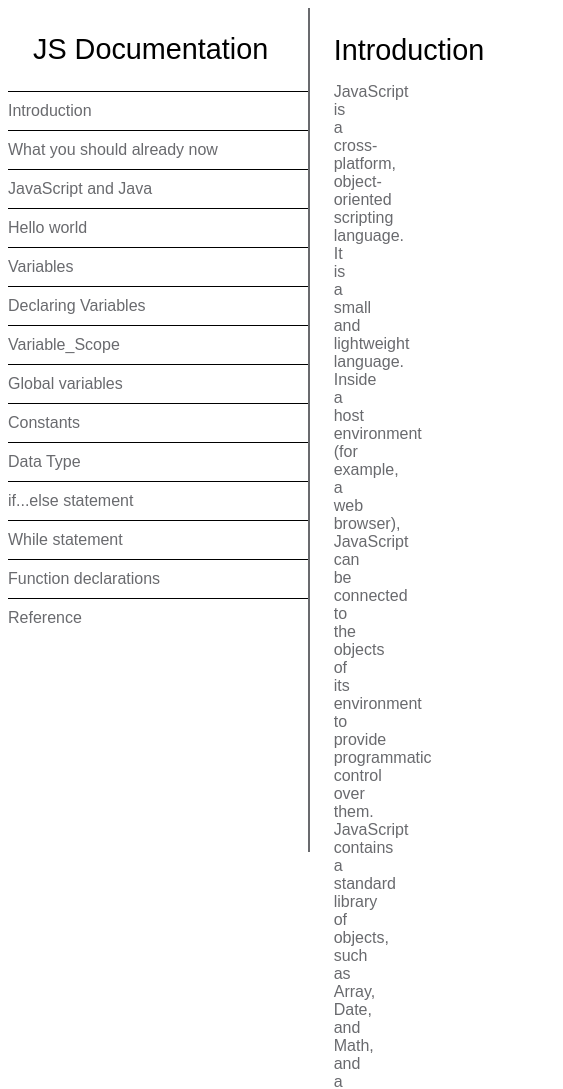
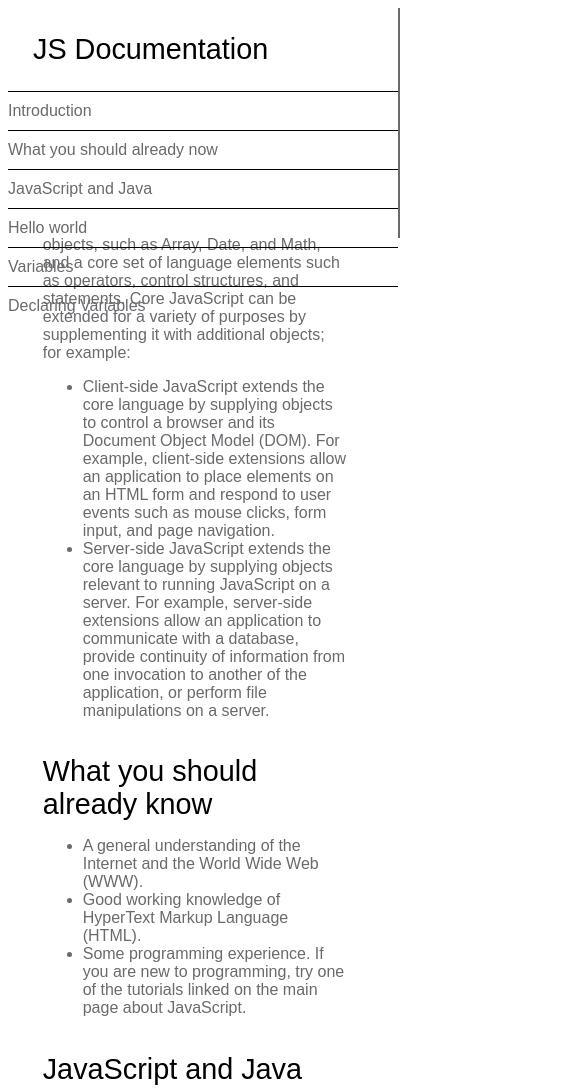
Before and after one commit to MariamOsman11/Technical-Documentation-Page, a plain HTML site: page index.html in a window 390 px wide. Shown: the top 1089 px of the page, 563 px wide, since content can reach past the window. Drawn offline with Linux system fonts and the light colour scheme.

Commit message:
third commit

```diff
--- a/style.css
+++ b/style.css
@@ -1,4 +1,4 @@
-@import url('https://fonts.googleapis.com/css2?family=Poppins:ital,wght@0,600;1,200&display=swap');
+@import url("https://fonts.googleapis.com/css2?family=Poppins:ital,wght@0,600;1,200&display=swap");
 
 * {
   font-family: sans-serif;
@@ -32,7 +32,6 @@ body {
   overflow-y: hidden;
   height: 100%;
   padding: 0px;
-
 }
 
 #navbar ul li {
@@ -73,3 +72,23 @@ code {
 section {
   padding: 3%;
 }
+
+@media (max-width: 680px) {
+  #navbar {
+    height: 230px;
+    margin: 0;
+    padding: 0;
+    width: 100%;
+    z-index: 1;
+    position: absolute;
+    max-height: 300px;
+  }
+  #main-doc {
+    margin-top: 0px;
+    position: relative;
+    margin-left: 0;
+  }
+  main {
+    margin-top: 200px;
+  }
+}
```
Lines whose indentation alone changed are shown as unchanged.
